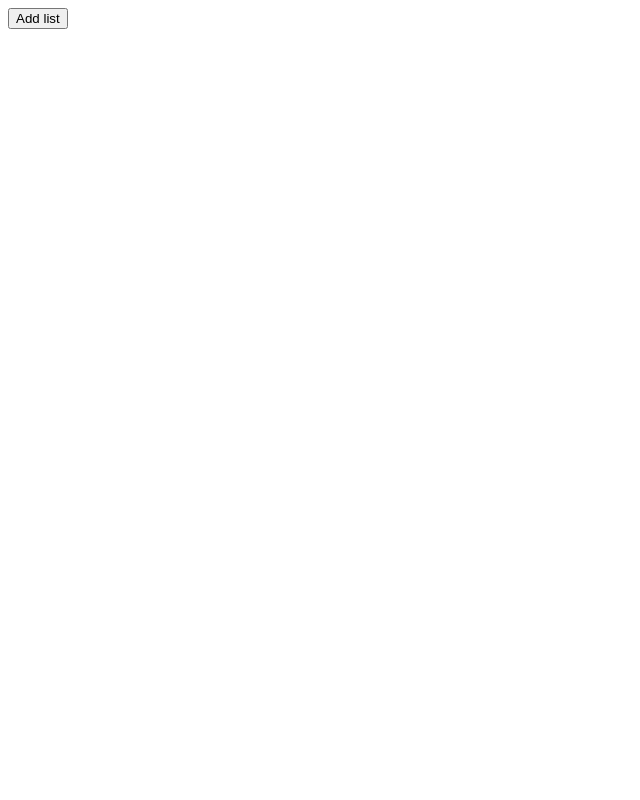
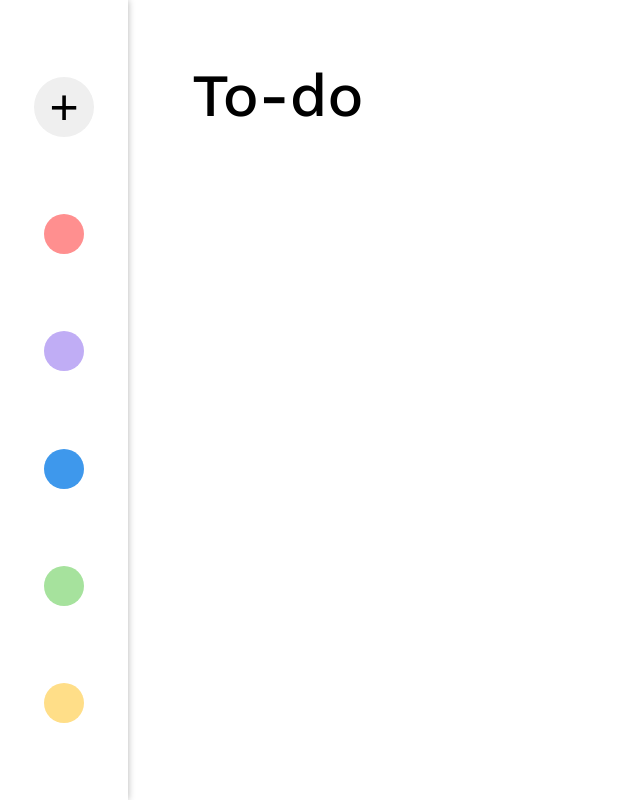
Before and after one commit to sagakortesaari/todo, a React (Create React App) app: page / in a window 1280 px wide. Shown: the whole page, without its empty margins (0-640 px from the left). Built offline with nearby package versions, Linux system fonts and the light colour scheme.

Commit message:
working on the css

```diff
--- a/src/components/App.css
+++ b/src/components/App.css
@@ -0,0 +1,59 @@
+@import url('https://fonts.googleapis.com/css2?family=Work+Sans:wght@400;500&display=swap');
+
+body {
+    padding-left: 0;
+    margin-left: 0;
+    margin-top: 0;
+}
+
+#App {
+    display: flex;
+    position: absolute;
+    height: 100%;
+    width: 100%;
+}
+
+.sidebar {
+    color: black;
+    top: 0;
+    width: 10%;
+    position: fixed;
+    height: 100%;
+    margin-right: 2%;
+    display: flex;
+    flex-direction: column;
+    justify-content: space-evenly;
+    align-items: center;
+    box-shadow: 0 0 7px rgba(0, 0, 0, 0.3);
+}
+
+#todo-lists {
+    display: flex;
+    flex-wrap: wrap;
+}
+
+#title {
+    font-family: 'Work Sans';
+    font-weight: 500;
+    font-size: 60px;
+}
+
+.color {
+    color: pink;
+    height: 40px;
+    width: 40px;
+    border-radius: 20px;
+    border: 0px;
+}
+
+#addlist {
+    height: 60px;
+    width: 60px;
+    border-radius: 40px;
+    border: 0px;
+    font-size: 50px;
+}
+
+.other {
+    margin-left: 15%;
+}
--- a/src/components/App.js
+++ b/src/components/App.js
@@ -1,10 +1,10 @@
-import React, { useState, useEffect } from 'react'
+import React, { useState, useRef, useEffect } from 'react'
 import TodoList from './TodoList'
 import { v1 as uuidv1 } from 'uuid'
 import './App.css'
 
 function App() {
-    const [lists ,setLists] = useState([])
+    const [lists,setLists] = useState([])
 
     useEffect(() => {
         const items = JSON.parse(localStorage.getItem('lists'))
@@ -19,16 +19,28 @@ function App() {
 
     function addList() {
         const id = uuidv1()
-        const newlist = {color: '#fff', id: id}
+        const newlist = {color: '#000', id: id}
         const currstate = [...lists, newlist]
         setLists(currstate)
     }
 
     return (
-        <>
-            <div><button onClick={addList}>Add list</button></div>
-            {lists.map(list => <TodoList key={list.id} color={list.color} id={list.id}/>)}
-        </>
+        <div id="App">
+            <div className="sidebar">
+                <button onClick={addList} id="addlist">+</button>
+                <button className="color" style={{backgroundColor:'#FF8F8F'}}></button>
+                <button className="color" style={{backgroundColor:'#C0ADF5'}}></button>
+                <button className="color" style={{backgroundColor:'#3E98EC'}}></button>
+                <button className="color" style={{backgroundColor:'#A6E29D'}}></button>
+                <button className="color" style={{backgroundColor:'#FFDE88'}}></button>
+            </div>
+            <div className="other">
+                <p id="title">To-do</p>
+                <div id="todo-lists">
+                    {lists.map(list => <TodoList key={list.id} color={list.color} id={list.id}/>)}
+                </div>
+            </div>
+        </div>
     );
 }
 
--- a/src/components/Todo.css
+++ b/src/components/Todo.css
@@ -1,3 +1,3 @@
-.test {
-    background-color: pink;
+.todo:first-child {
+    margin-top: 50px;
 }
--- a/src/components/Todo.js
+++ b/src/components/Todo.js
@@ -8,7 +8,7 @@ export default function Todo({ todo, handler }) {
 
     return (
         <>
-            <div className="test">
+            <div className="todo">
                 <input type="checkbox" checked={todo.checked} onChange={() => handleCheck(todo.id)}/>
                 {todo.name}
             </div>
--- /dev/null
+++ b/src/components/TodoList.css
@@ -0,0 +1,7 @@
+.list {
+    margin-right: 20px;
+    width: 400px;
+    background-color: aqua;
+    height: 300px;
+    border-radius: 40px;
+}
--- a/src/components/TodoList.js
+++ b/src/components/TodoList.js
@@ -1,6 +1,7 @@
 import React, { useState, useRef, useEffect } from 'react'
 import { v1 as uuidv1 } from 'uuid'
 import Todo from './Todo'
+import './TodoList.css'
 
 export default function TodoList({color, id}) {
     const [todos, setTodos] = useState([])
@@ -44,7 +45,7 @@ export default function TodoList({color, id}) {
 
     return (
         <>
-            <div>
+            <div className="list" style={{backgroundColor: color}}>
                 {todos.map(todo => <Todo key={todo.id} todo={todo} handler={checkTodo}/>)}
                 <input ref={todoRef} type="text" onKeyPress={handleKeyPress}/>
                 <button onClick={addTodo}>Add</button>
```
